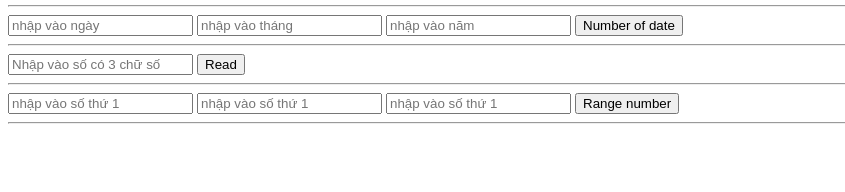
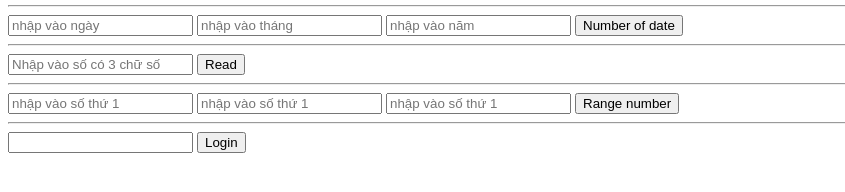
Before and after one commit to Boboboiz/Homework-JS-class14, a plain HTML site: page index.html in a window 1280 px wide. Shown: the part 122-314 px from the top of the page, without its empty margins (0-845 px from the left). Drawn offline with Linux system fonts and the light colour scheme.

Commit message:
edited html

```diff
--- a/hw.js
+++ b/hw.js
@@ -174,3 +174,23 @@ function handleRangeNum (){
 
   document.getElementById("rangeNum").innerHTML = read ;
 }
+
+
+//2
+function handleLogin (){
+ var name = document.getElementById("login");
+
+  if (name === "B"){
+    var log = console.log("Hello dad");
+  } else if ( name === "M") {
+    var log =  console.log("Hello mom");
+  } else if (name === "A") {
+    var log = console.log("Hello brother")
+  } else if (name === "E") {
+    var log = console.log("Hello sister")
+  } else {
+    var log = console.log("Invalid login")
+  }
+
+  document.getElementById("helloUser").innerHTML=log ;
+}
--- a/index.html
+++ b/index.html
@@ -46,6 +46,12 @@
 
     <hr />
 
+    <form action="">
+      <input type="text"  id="login">
+      <button onclick="handleLogin()">Login</button>
+    </form>
+    <span id="helloUser"></span>
+
 
     <script src="./hw.js"></script>
   </body>
```
